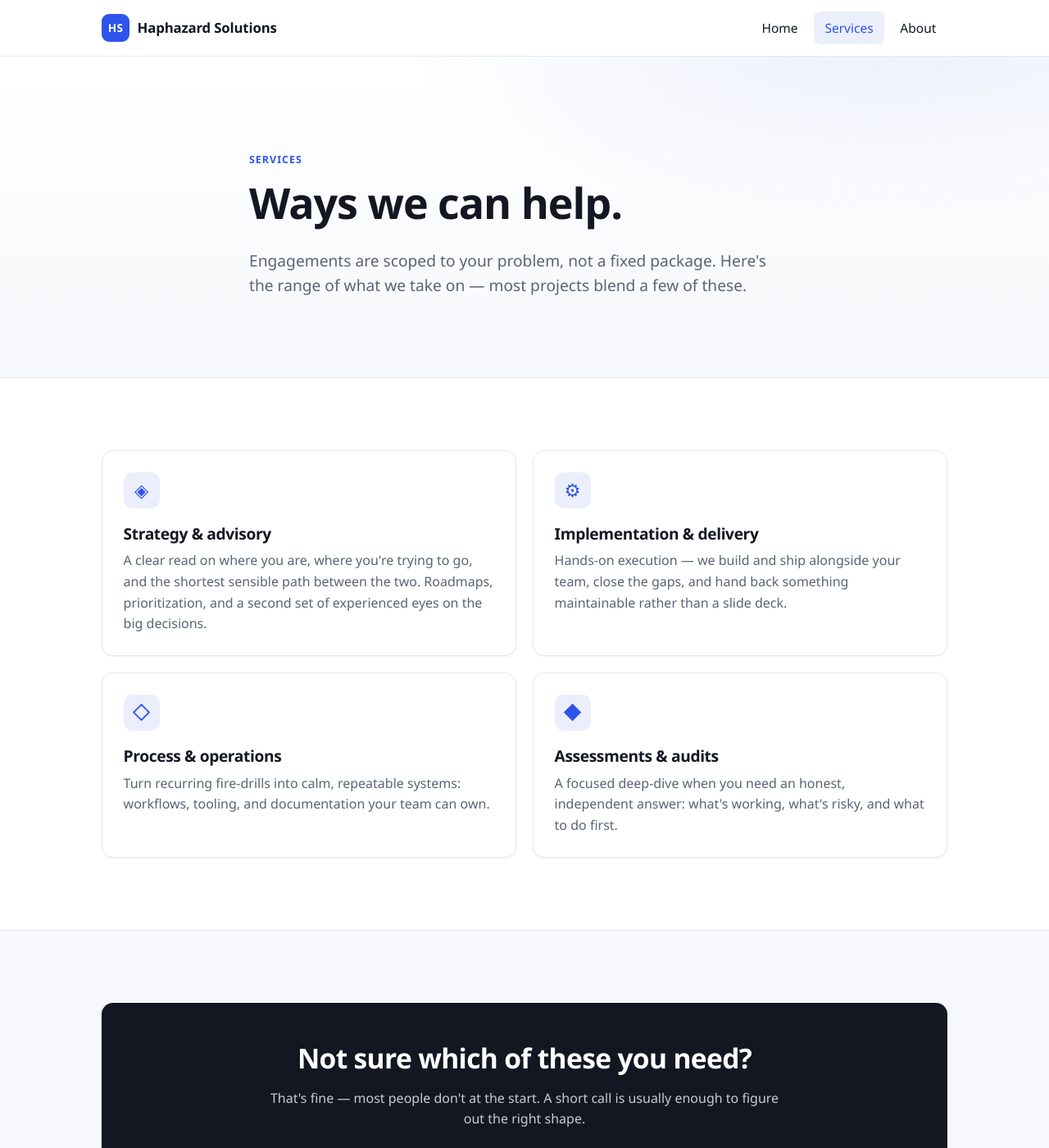
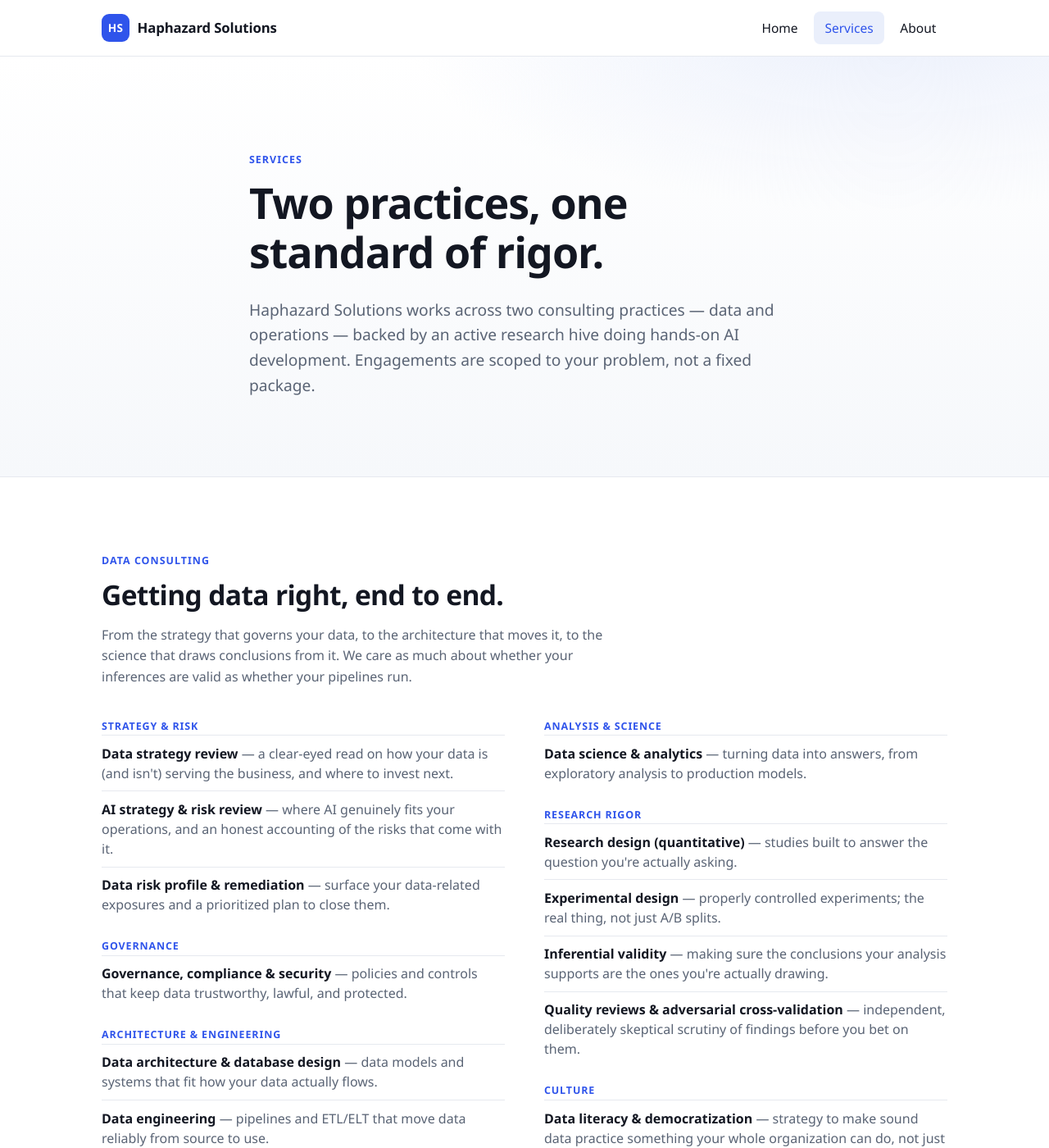
Before and after one commit to smearvox/haphazardsolutions.com, a Jekyll site: the page built from services.html, in a window 1280 px wide and 1400 px high. Shown: the whole window at 82% size. Built offline with Jekyll 4.4.1, drawn with Linux system fonts in a browser that asks for light colours; some of the changed text lies outside the part shown.

Commit message:
Add real services content: Data, Operations, Research Hive
Rewrite the Services page with the actual practice menu — data consulting
(strategy & risk, governance, architecture & engineering, analysis & science,
research rigor, culture), operations consulting, and the in-house AI Research
Hive (open research + custom builds). Update the home teaser cards to match
and add styling for the grouped service listings.

Co-Authored-By: Claude Opus 4.8 <noreply@anthropic.com>

```diff
--- a/assets/css/style.css
+++ b/assets/css/style.css
@@ -178,6 +178,25 @@ a:hover { color: var(--accent-ink); text-decoration: underline; }
 .prose ul { padding-left: 1.2rem; }
 .prose li { margin-bottom: .4rem; }
 
+/* ── Services listing ── */
+.svc-groups { columns: 2; column-gap: 3rem; }
+.svc-group { break-inside: avoid; margin-bottom: 1.4rem; }
+.svc-group h3 {
+  font-size: .78rem; text-transform: uppercase; letter-spacing: .07em;
+  color: var(--accent); margin: 0 0 .2rem;
+}
+.svc-list { list-style: none; margin: 0; padding: 0; }
+.svc-list li {
+  padding: .6rem 0; border-top: 1px solid var(--border);
+  line-height: 1.5; color: var(--muted);
+}
+.svc-list li strong { color: var(--ink); font-weight: 650; }
+.svc-list.two-col { columns: 2; column-gap: 3rem; }
+.svc-list.two-col li { break-inside: avoid; }
+@media (max-width: 760px) {
+  .svc-groups, .svc-list.two-col { columns: 1; }
+}
+
 /* ── Contact ── */
 .contact-grid { display: grid; grid-template-columns: 1.1fr .9fr; gap: 2.5rem; align-items: start; }
 .field { margin-bottom: 1rem; }
--- a/services.html
+++ b/services.html
@@ -2,72 +2,144 @@
 layout: default
 title: Services
 permalink: /services/
-description: How Haphazard Solutions can help — strategy, implementation, and operations.
+description: Data and operations consulting, plus an in-house AI research hive — from strategy and rigor to hands-on builds.
 ---
 
 <section class="hero">
   <div class="container hero-inner">
     <span class="eyebrow">Services</span>
-    <h1>Ways we can help.</h1>
+    <h1>Two practices, one standard of rigor.</h1>
     <p class="lead">
-      Engagements are scoped to your problem, not a fixed package. Here's the
-      range of what we take on — most projects blend a few of these.
+      Haphazard Solutions works across two consulting practices — data and
+      operations — backed by an active research hive doing hands-on AI
+      development. Engagements are scoped to your problem, not a fixed package.
     </p>
   </div>
 </section>
 
+<!-- ═══ DATA CONSULTING ═══ -->
 <section class="section">
   <div class="container">
-    <!-- TODO: rename these to your real services and rewrite the descriptions.
-         Add or remove cards to match what you actually offer. -->
+    <div class="section-head">
+      <span class="eyebrow">Data consulting</span>
+      <h2>Getting data right, end to end.</h2>
+      <p class="muted">
+        From the strategy that governs your data, to the architecture that moves
+        it, to the science that draws conclusions from it. We care as much about
+        whether your inferences are valid as whether your pipelines run.
+      </p>
+    </div>
+
+    <div class="svc-groups">
+      <div class="svc-group">
+        <h3>Strategy &amp; risk</h3>
+        <ul class="svc-list">
+          <li><strong>Data strategy review</strong> — a clear-eyed read on how your data is (and isn't) serving the business, and where to invest next.</li>
+          <li><strong>AI strategy &amp; risk review</strong> — where AI genuinely fits your operations, and an honest accounting of the risks that come with it.</li>
+          <li><strong>Data risk profile &amp; remediation</strong> — surface your data-related exposures and a prioritized plan to close them.</li>
+        </ul>
+      </div>
+
+      <div class="svc-group">
+        <h3>Governance</h3>
+        <ul class="svc-list">
+          <li><strong>Governance, compliance &amp; security</strong> — policies and controls that keep data trustworthy, lawful, and protected.</li>
+        </ul>
+      </div>
+
+      <div class="svc-group">
+        <h3>Architecture &amp; engineering</h3>
+        <ul class="svc-list">
+          <li><strong>Data architecture &amp; database design</strong> — data models and systems that fit how your data actually flows.</li>
+          <li><strong>Data engineering</strong> — pipelines and ETL/ELT that move data reliably from source to use.</li>
+        </ul>
+      </div>
+
+      <div class="svc-group">
+        <h3>Analysis &amp; science</h3>
+        <ul class="svc-list">
+          <li><strong>Data science &amp; analytics</strong> — turning data into answers, from exploratory analysis to production models.</li>
+        </ul>
+      </div>
+
+      <div class="svc-group">
+        <h3>Research rigor</h3>
+        <ul class="svc-list">
+          <li><strong>Research design (quantitative)</strong> — studies built to answer the question you're actually asking.</li>
+          <li><strong>Experimental design</strong> — properly controlled experiments; the real thing, not just A/B splits.</li>
+          <li><strong>Inferential validity</strong> — making sure the conclusions your analysis supports are the ones you're actually drawing.</li>
+          <li><strong>Quality reviews &amp; adversarial cross-validation</strong> — independent, deliberately skeptical scrutiny of findings before you bet on them.</li>
+        </ul>
+      </div>
+
+      <div class="svc-group">
+        <h3>Culture</h3>
+        <ul class="svc-list">
+          <li><strong>Data literacy &amp; democratization</strong> — strategy to make sound data practice something your whole organization can do, not just the specialists.</li>
+        </ul>
+      </div>
+    </div>
+  </div>
+</section>
+
+<!-- ═══ OPERATIONS CONSULTING ═══ -->
+<section class="section section-alt">
+  <div class="container">
+    <div class="section-head">
+      <span class="eyebrow">Operations consulting</span>
+      <h2>Making the organization itself work better.</h2>
+      <p class="muted">Its strategy, its methods, and its resilience when things go wrong.</p>
+    </div>
+
+    <ul class="svc-list two-col">
+      <li><strong>Organizational strategy review</strong> — an outside read on where you're headed and whether your structure supports it.</li>
+      <li><strong>Methodological fit reviews</strong> — which methodology actually suits your firm — Lean, Six Sigma, Skunk Works, a given project-management style — both as you are now and as you aspire to be.</li>
+      <li><strong>Process modeling &amp; auditing</strong> — map how work really happens, then find where it breaks or drags.</li>
+      <li><strong>Risk analysis</strong> — identify what could go wrong and what it would cost you.</li>
+      <li><strong>FMEA</strong> — structured failure mode &amp; effects analysis: how processes fail, and what each failure would do.</li>
+      <li><strong>Contingency planning &amp; business impact analysis</strong> — know what you'd do when disruption hits, and what's most critical to protect.</li>
+      <li><strong>Lean vs. Robust auditing &amp; recalibration</strong> — find where you've traded resilience for efficiency (or vice versa), and rebalance deliberately.</li>
+    </ul>
+  </div>
+</section>
+
+<!-- ═══ RESEARCH HIVE ═══ -->
+<section class="section">
+  <div class="container">
+    <div class="section-head">
+      <span class="eyebrow">The Research Hive</span>
+      <h2>Where we build, not just advise.</h2>
+      <p class="muted">
+        Beyond client engagements, we run an active research hive doing hands-on
+        AI development. It's where we keep our own edge sharp — and where bespoke
+        build work lives. If you need something <em>made</em> rather than advised
+        on, this is where it happens.
+      </p>
+    </div>
+
     <div class="grid grid-2">
       <article class="card">
-        <div class="card-icon" aria-hidden="true">◈</div>
-        <h3>Strategy &amp; advisory</h3>
-        <p class="muted">
-          A clear read on where you are, where you're trying to go, and the
-          shortest sensible path between the two. Roadmaps, prioritization,
-          and a second set of experienced eyes on the big decisions.
-        </p>
+        <div class="card-icon" aria-hidden="true">◇</div>
+        <h3>Open research</h3>
+        <p class="muted">Public, open-source work where we push on hard problems and share what we learn.</p>
       </article>
-
-      <article class="card">
-        <div class="card-icon" aria-hidden="true">⚙</div>
-        <h3>Implementation &amp; delivery</h3>
-        <p class="muted">
-          Hands-on execution — we build and ship alongside your team, close
-          the gaps, and hand back something maintainable rather than a slide deck.
-        </p>
-      </article>
-
-      <article class="card">
-        <div class="card-icon" aria-hidden="true">◇</div>
-        <h3>Process &amp; operations</h3>
-        <p class="muted">
-          Turn recurring fire-drills into calm, repeatable systems: workflows,
-          tooling, and documentation your team can own.
-        </p>
-      </article>
-
       <article class="card">
         <div class="card-icon" aria-hidden="true">◆</div>
-        <h3>Assessments &amp; audits</h3>
-        <p class="muted">
-          A focused deep-dive when you need an honest, independent answer:
-          what's working, what's risky, and what to do first.
-        </p>
+        <h3>Custom builds</h3>
+        <p class="muted">Closed, bespoke AI systems built end to end for a specific problem.</p>
       </article>
     </div>
   </div>
 </section>
 
+<!-- ═══ CTA ═══ -->
 <section class="section section-alt">
   <div class="container">
     <div class="cta">
       <h2>Not sure which of these you need?</h2>
-      <p>That's fine — most people don't at the start. A short call is usually enough to figure out the right shape.</p>
+      <p>Most people aren't at the start. A short conversation is usually enough to figure out the right shape.</p>
       <div class="hero-actions" style="justify-content:center; margin-top:1.5rem;">
-        <a class="btn btn-primary" href="mailto:{{ site.email }}">Book a conversation</a>
+        <a class="btn btn-primary" href="mailto:{{ site.email }}">Get in touch</a>
       </div>
     </div>
   </div>
```
Also changed, not shown: index.html (+11 -11 lines), assets/logo-original.png (added).
